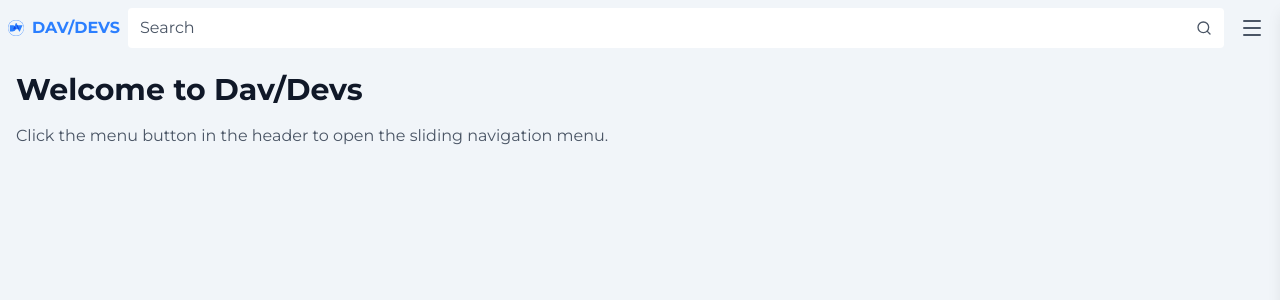
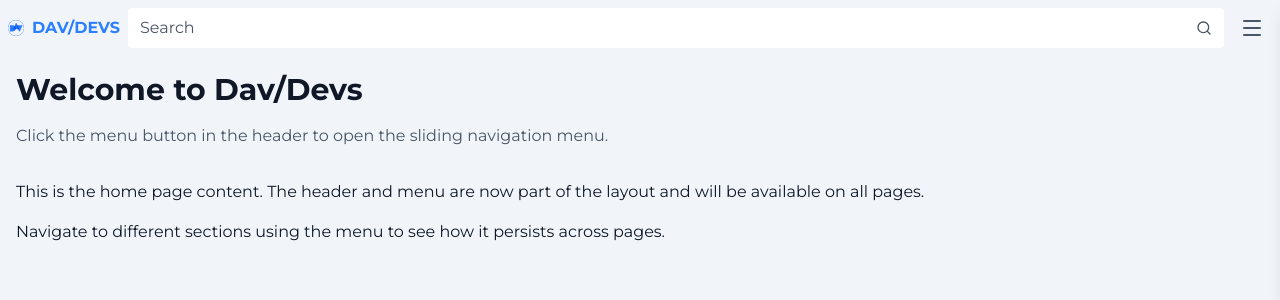
Before and after one commit to davinaleong/proj-davdevs-2025, a Next.js app: page / in a window 1280 px wide. Shown: the top 300 px of the page. Built offline with nearby package versions, Linux system fonts and the light colour scheme.

Commit message:
Menu added to the layout

```diff
--- /dev/null
+++ b/app/components/ClientLayout.tsx
@@ -0,0 +1,26 @@
+"use client"
+
+import { useState, ReactNode } from "react"
+import PrimaryHeader from "./PrimaryHeader"
+import Menu from "./Menu"
+
+interface ClientLayoutProps {
+    children: ReactNode;
+}
+
+export default function ClientLayout({ children }: ClientLayoutProps) {
+    const [isMenuOpen, setIsMenuOpen] = useState(false)
+
+    const openMenu = () => setIsMenuOpen(true)
+    const closeMenu = () => setIsMenuOpen(false)
+
+    return (
+        <>
+            <PrimaryHeader onMenuOpen={openMenu} />
+            <main className="relative">
+                {children}
+            </main>
+            <Menu isOpen={isMenuOpen} onClose={closeMenu} />
+        </>
+    )
+}
--- a/app/layout.tsx
+++ b/app/layout.tsx
@@ -1,6 +1,7 @@
 import type { Metadata } from "next";
 import { Montserrat } from "next/font/google";
 import "./globals.css";
+import ClientLayout from "./components/ClientLayout";
 
 const montserrat = Montserrat({
   subsets: ["latin"],
@@ -85,7 +86,9 @@ export default function RootLayout({
       <body
         className={`${montserrat.className} antialiased min-h-screen bg-slate-100 dark:bg-gray-900 text-gray-900 dark:text-gray-100`}
       >
-        {children}
+        <ClientLayout>
+          {children}
+        </ClientLayout>
       </body>
     </html>
   );
--- a/app/page.tsx
+++ b/app/page.tsx
@@ -1,28 +1,15 @@
-
-"use client"
-
-import { useState } from "react"
-import PrimaryHeader from "./components/PrimaryHeader"
-import Menu from "./components/Menu"
 
 export default function Home() {
-  const [isMenuOpen, setIsMenuOpen] = useState(false)
-
-  const openMenu = () => setIsMenuOpen(true)
-  const closeMenu = () => setIsMenuOpen(false)
-
   return (
-    <div className="relative min-h-screen">
-      <PrimaryHeader onMenuOpen={openMenu} />
-
-      <main className="p-4">
-        <h1 className="text-3xl font-bold mb-4">Welcome to Dav/Devs</h1>
-        <p className="text-gray-600 dark:text-gray-300">
-          Click the menu button in the header to open the sliding navigation menu.
-        </p>
-      </main>
-
-      <Menu isOpen={isMenuOpen} onClose={closeMenu} />
+    <div className="p-4">
+      <h1 className="text-3xl font-bold mb-4">Welcome to Dav/Devs</h1>
+      <p className="text-gray-600 dark:text-gray-300">
+        Click the menu button in the header to open the sliding navigation menu.
+      </p>
+      <div className="mt-8 space-y-4">
+        <p>This is the home page content. The header and menu are now part of the layout and will be available on all pages.</p>
+        <p>Navigate to different sections using the menu to see how it persists across pages.</p>
+      </div>
     </div>
   );
 }
```
